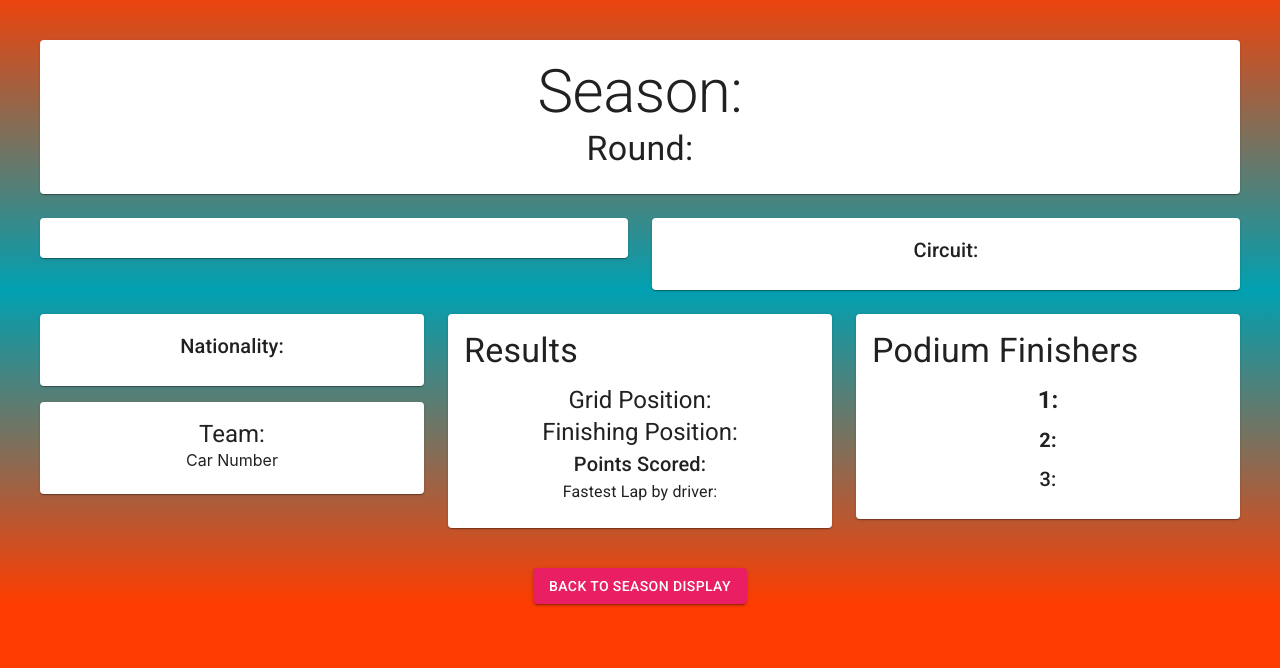
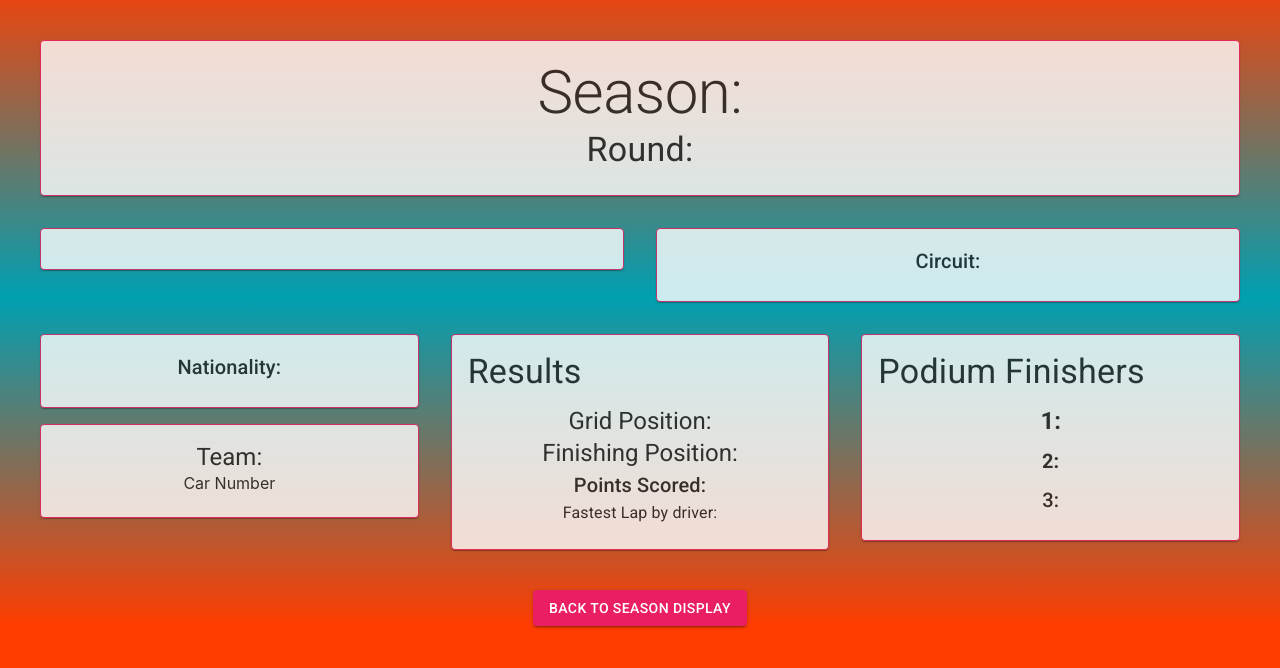
Before and after one commit to joshuaTann/project2, a React (Create React App) app: page /dashboard in a window 1280 px wide. Shown: the top 668 px of the page. Built offline with nearby package versions, Linux system fonts and the light colour scheme; no server answers.

Commit message:
styling tweaks

```diff
--- a/src/App.css
+++ b/src/App.css
@@ -7,3 +7,10 @@ body {
   background: transparent;
   background: linear-gradient(180deg, #ff3d00 0%, #00a0b2  50%, #ff3d00 100%);
 }
+
+.dashCards {
+  opacity: 0.8;
+  border-style: solid;
+  border-width: 1px;
+  border-color: #e91e63;
+}
--- a/src/App.js
+++ b/src/App.js
@@ -10,8 +10,10 @@ import Dashboard from './components/Dashboard';
 import { theme } from './theme';
 import { ThemeProvider } from '@mui/system';
 
+
 function App() {
   <CssBaseline />
+
 
   const [raceData, setRaceData] = useState([]) //race data for the season
   const [selectedSeason, setSelectedSeason] = useState() //setting the selected season
@@ -38,6 +40,7 @@ function App() {
   console.log("Appside roundIndex", roundIndex)
   console.log("Appside roundNumber", roundNumber)
 
+
   return (
     <div className="App">
       <ThemeProvider theme={theme}>
--- a/src/components/Dashboard.js
+++ b/src/components/Dashboard.js
@@ -26,10 +26,10 @@ function Dashboard(props) {
 
     return (
         <>
-            <Grid container spacing={3} sx={{ p: 5 }}>
+            <Grid container spacing={4} sx={{ p: 5 }}>
 
                 <Grid item sm={12}>
-                    <Card className="dashCard">
+                    <Card className="dashCards">
                         <CardContent>
                             <Typography variant="h2">Season: {props?.selectedSeason}</Typography>
                             <Typography variant="h4">Round: {thisRound?.round}</Typography>
@@ -37,14 +37,14 @@ function Dashboard(props) {
                     </Card>
                 </Grid>
                 <Grid item sm={6}>
-                    <Card>
+                    <Card className="dashCards">
                         <CardContent>
                             <Typography variant="h6">{thisRound?.raceName}</Typography>
                         </CardContent>
                     </Card>
                 </Grid>
                 <Grid item sm={6}>
-                    <Card>
+                    <Card className="dashCards">
                         <CardContent>
                             <Typography variant="h6">Circuit: {thisRound?.Circuit?.circuitName}</Typography>
                         </CardContent>
@@ -53,7 +53,7 @@ function Dashboard(props) {
 
                 <Grid item sm={12} lg={4} container direction="column" spacing={2}>
                     <Grid item sm={4}>
-                        <Card>
+                        <Card className="dashCards">
                             <CardContent>
                                 <Typography variant="h4">{props?.selectedDriver}</Typography>
                                 <Typography variant="h6">Nationality: {thisRound?.Results[0]?.Driver?.nationality}</Typography>
@@ -61,7 +61,7 @@ function Dashboard(props) {
                         </Card>
                     </Grid>
                     <Grid item sm={12} lg={4} >
-                        <Card>
+                        <Card className="dashCards">
                             <CardContent>
                                 <Typography variant="h5">Team: {thisRound?.Results[0]?.Constructor?.name}</Typography>
                                 <Typography variant="h7">Car Number {thisRound?.Results[0]?.Driver?.permanentNumber}</Typography>
@@ -72,7 +72,7 @@ function Dashboard(props) {
 
 
                 <Grid item sm={12} lg={4} >
-                    <Card>
+                    <Card className="dashCards">
                         <CardContent>
                             <Typography variant="h4" align="Left" gutterBottom>Results</Typography>
                             <Typography variant="h5">Grid Position: {thisRound?.Results[0]?.grid}</Typography>
@@ -86,7 +86,7 @@ function Dashboard(props) {
 
 
                 <Grid item sm={12} lg={4} >
-                    <Card>
+                    <Card className="dashCards">
                         <CardContent>
                             <Typography variant="h4" align="Left" gutterBottom>Podium Finishers</Typography>
                             <Typography variant="h5" gutterBottom>
--- a/src/components/DriverSelect.js
+++ b/src/components/DriverSelect.js
@@ -33,7 +33,7 @@ function DriverSelect(props) {
 
 
     //Making sure the app doesn't crash while the api is fetching the list of drivers for that particular season
-    if(listOfDrivers === undefined){
+    if (listOfDrivers === undefined) {
         var displayDriverList = ["Select A Driver"]
     } else {
         displayDriverList = listOfDrivers
@@ -71,7 +71,7 @@ function DriverSelect(props) {
 
 
     return (
-        <Container maxWidth="sm" sx={{p: 20}}>
+        <Container maxWidth="sm" sx={{ p: 20 }}>
             <Typography variant="h2" >
                 Choose your Driver:
             </Typography>
@@ -80,20 +80,20 @@ function DriverSelect(props) {
                 disablePortal
                 id="combo-box-demo"
                 options={displayDriverList}
-                sx={{ml: 10, width: 300, padding: 5}}
+                sx={{ ml: 10, width: 300, padding: 5 }}
                 renderInput={(params) => <TextField {...params} label="Select a Driver" />}
             />
             <Grid container direction="column" spacing={2}>
                 <Grid item>
-            <Link onClick={handleLink} to={"/seasondisplay"} style={{textDecoration: "none"}}>
-                <Button variant="contained" sx={{px: 4}}>See the results</Button>
-            </Link>
-            </Grid>
-            <Grid item>
-                <Link to={"/seasonselect"} style={{textDecoration: "none"}}>
-                    <Button variant="outlined" onClick={() => changeTheSeason()}>Change the season</Button>
-                </Link>
-            </Grid>
+                    <Link onClick={handleLink} to={"/seasondisplay"} style={{ textDecoration: "none" }}>
+                        <Button variant="contained" sx={{ px: 4 }}>See the results</Button>
+                    </Link>
+                </Grid>
+                <Grid item>
+                    <Link to={"/seasonselect"} style={{ textDecoration: "none" }}>
+                        <Button variant="outlined" color="secondary" onClick={() => changeTheSeason()}>Change the season</Button>
+                    </Link>
+                </Grid>
             </Grid>
 
         </Container>
--- a/src/components/Homepage.js
+++ b/src/components/Homepage.js
@@ -10,7 +10,7 @@ function Homepage() {
         <>
             <Container maxWidth="sm" sx={{p: 20}}>
                 <Typography variant="h5" align="center" width="550px" gutterBottom >
-                    This is the Formula 1 results finder. Choose your desired season and select the driver you would like to see the results for. Then, you may pick the round you want to see in more detail.
+                    <strong>This is the Formula 1 results finder. Choose your desired season and select the driver you would like to see the results for. Then, you may pick the round you want to see in more detail.</strong>
                 </Typography>
                 <Link to={"/seasonselect"} style={{textDecoration: "none"}}>
                     <Button variant="contained" sx={{margin: 5 }}>Get Started</Button>
--- a/src/components/SeasonPage.js
+++ b/src/components/SeasonPage.js
@@ -2,6 +2,7 @@ import React, { useState } from "react";
 import { Card, CardContent, CardActions, Container, Grid, Typography } from "@mui/material";
 import { Button } from "@mui/material";
 import { Link } from "react-router-dom";
+import { borderRadius } from "@mui/system";
 
 
 function SeasonPage(props) {
@@ -25,7 +26,7 @@ function SeasonPage(props) {
             return (
                 roundsArr.map((r, i) => (
                     <Grid item key={i} xs={12} sm={6} md={4}>
-                        <Card sx={{ border: 1, borderColor: 'primary.main' }}>
+                        <Card sx={{borderRadius: 7, opacity: 0.8 }}>
                             <CardContent>
                                 <Typography variant="h5" gutterBottom>Round: {r?.round}</Typography>
                                 <Typography variant="h7" gutterBottom>Grand Prix: {r?.raceName}</Typography>
@@ -33,7 +34,7 @@ function SeasonPage(props) {
                                 <Typography gutterBottom>{props?.selectedDriver} Finishing Position: <strong>{r?.Results[0]?.position}</strong></Typography>
                             </CardContent>
                             <CardActions>
-                                <Link to={"/dashboard"} style={{ textDecoration: "none" }}>
+                                <Link to={"/dashboard"} style={{ textDecoration: "none"}}>
                                     <Button onClick={() => { props.setRoundIndex(i); props.setRoundNumber(r?.round) }}>See More</Button>
                                 </Link>
                             </CardActions>
@@ -52,7 +53,7 @@ function SeasonPage(props) {
                         <Button variant="contained" onClick={() => changeTheDriver()} sx={{ m: 2 }}>Change Drivers</Button>
                     </Link>
                     <Link to={"/seasonselect"} style={{ textDecoration: "none" }}>
-                        <Button variant="outlined" onClick={() => changeTheSeason()} sx={{ m: 2 }}>Change Seasons</Button>
+                        <Button variant="outlined" color="secondary" onClick={() => changeTheSeason()} sx={{ m: 2 }}>Change Seasons</Button>
                     </Link>
                 </Container>
             )
@@ -71,13 +72,13 @@ function SeasonPage(props) {
                 </Typography>
             </Container>
             <Container maxWidth="lg">
-                <Grid container spacing={2}>
+                <Grid container spacing={5}>
                     {renderRounds()}
                 </Grid>
             </Container>
-            <div>
+            <Container sx={{p: 5}}>
                 {renderButton()}
-            </div>
+            </Container>
 
         </>
     )
--- a/src/components/SeasonSelect.js
+++ b/src/components/SeasonSelect.js
@@ -41,7 +41,7 @@ console.log("Season Side Selected Season", props.selectedSeason)
                 disablePortal
                 id="combo-box-demo"
                 options={listOfSeasons}
-                sx={{ml: 9, width: 300, padding: 5 }}
+                sx={{ml: 9, width: 300, padding: 5, borderColor: "white"}}
                 renderInput={(params) => <TextField {...params} label="Select a season" />}
             />
             <Link onClick={handleLink}  to={"/driverselect"} style={{textDecoration: "none"}}>
```
